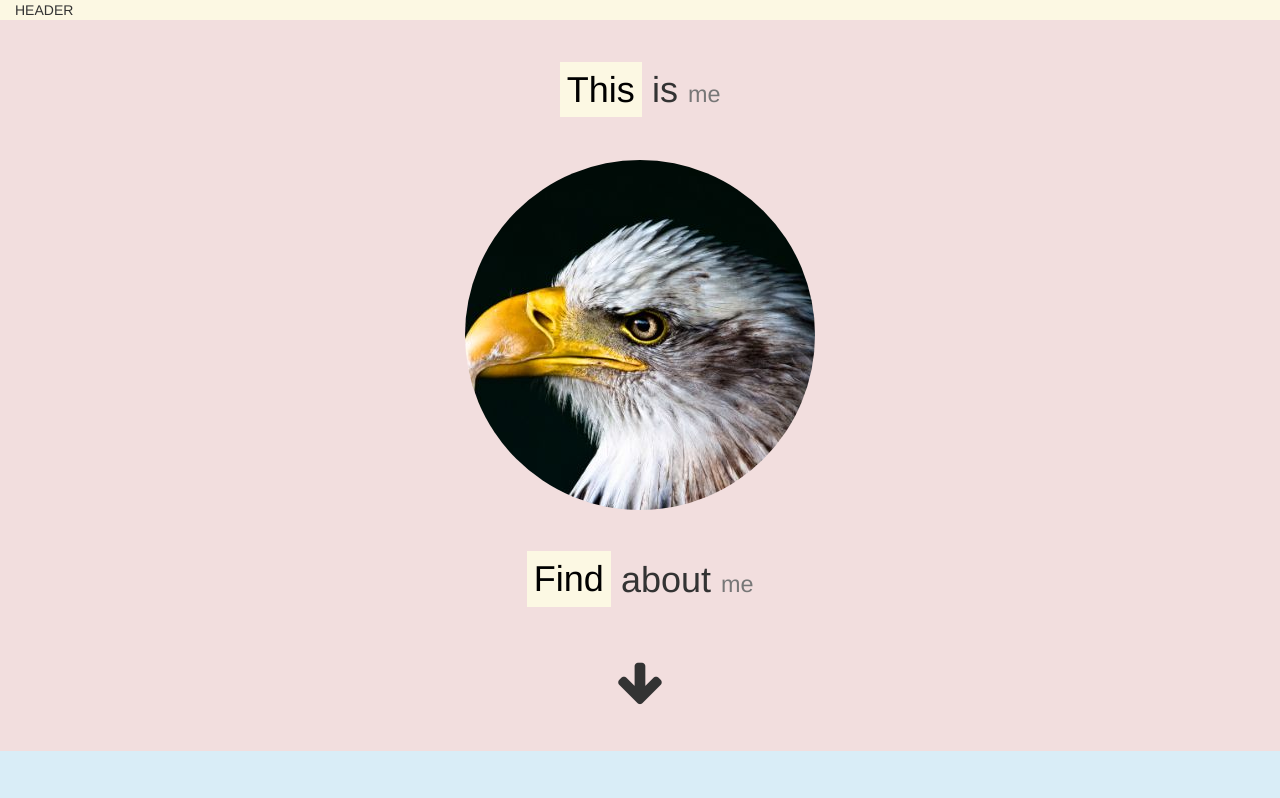
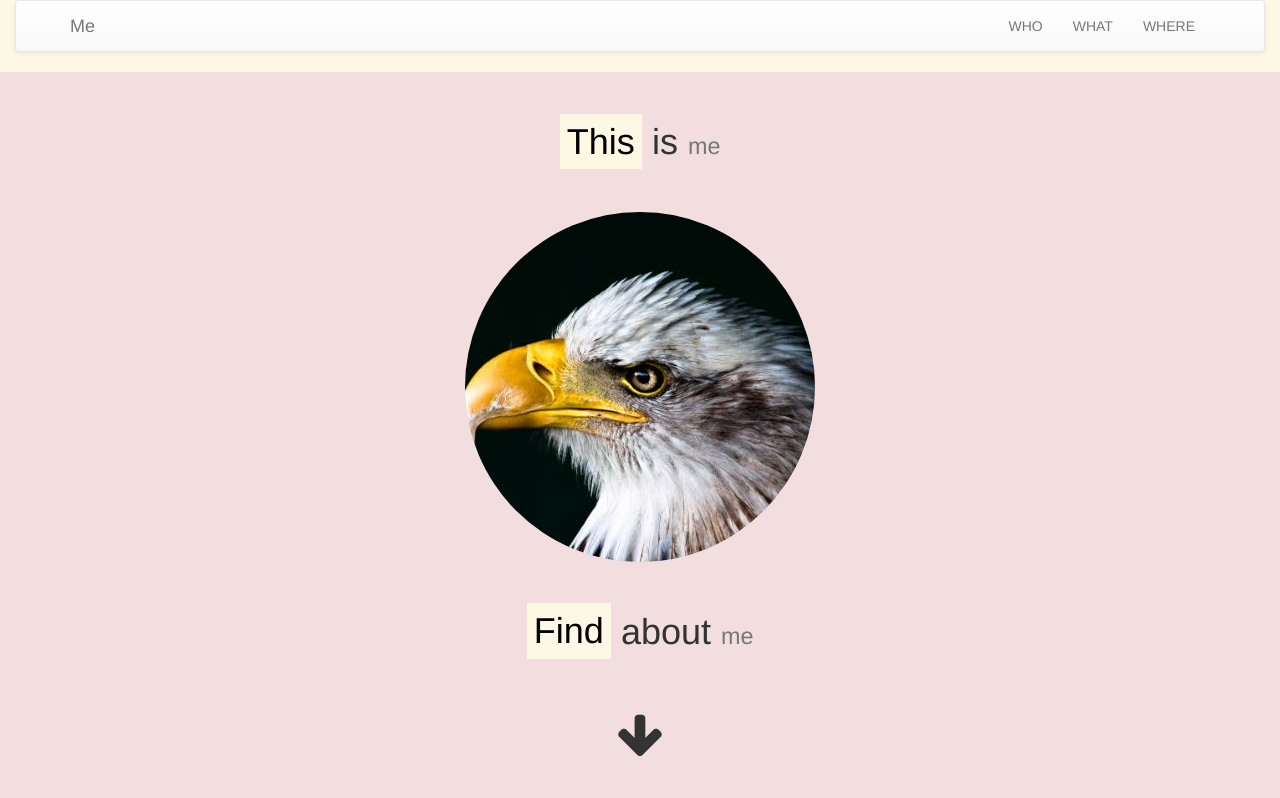
Before and after one commit to radubcrisan/cv-v2-bootstrap, a plain HTML site: page index.html in a window 1280 px wide. Shown: the top 798 px of the page. Drawn offline with Linux system fonts and the light colour scheme.

Commit message:
add navbar

```diff
--- a/index.html
+++ b/index.html
@@ -12,7 +12,25 @@
     </head>
     <body>
         <!-- Header -->
-        <div class="container-fluid bg-warning">HEADER</div>
+        <div class="container-fluid bg-warning">
+            <nav class="navbar navbar-default">
+                <div class="container">
+                    <div class="navbar-header">
+                        <button type="button" class="navbar-toggle" data-toggle="collapse" data-target="#myMenu">
+
+                        </button>
+                        <a class="navbar-brand" href="#">Me</a>
+                    </div>
+                    <div class="collapse navbar-collapse" id="myMenu">
+                        <ul class="nav navbar-nav navbar-right">
+                            <li><a href="#">WHO</a></li>
+                            <li><a href="#">WHAT</a></li>
+                            <li><a href="#">WHERE</a></li>
+                        </ul>
+                    </div>
+                </div>
+            </nav>
+        </div>
         <!-- Main Picture -->
         <div class="container-fluid bg-danger text-center main-picture">
             <h1 class="first-h1"><mark>This</mark> is <small>me</small></h1>
@@ -21,6 +39,7 @@
         </div>
         <!-- About Me -->
         <div class="container-fluid bg-info about-me">
+            <div class="container">
                 <p class="text-info bg-primary">Lorem ipsum dolor sit amet, consectetur adipiscing elit. <span>Text Inline-Block</span> Sed eu commodo ex. Integer id nisl finibus, semper nisi pellentesque, ultrices diam. Praesent consectetur, neque et maximus tincidunt, lorem eros iaculis lorem, ut imperdiet erat ipsum luctus augue. Sed vel nunc sit amet nibh interdum auctor mattis nec urna. Nam turpis orci, tincidunt sit amet faucibus at, iaculis quis diam. Cras imperdiet commodo purus in sollicitudin. Proin et enim enim. Cras feugiat magna vel lectus vehicula, sed tristique augue iaculis. Suspendisse elit dui, porttitor vitae bibendum at, facilisis sit amet enim. Nam pulvinar quam eu pellentes"que accumsan. Pellentesque habitant morbi tristique senectus et netus et malesuada fames ac turpis egestas.</p>
 
                 <div class="table-me">
@@ -95,7 +114,7 @@
                         </tr>
                     </tbody>
                 </table>
-
+            </div>
         </div>
         <!-- Footer -->
         <div class="container-fluid bg-warning footer-me">
```
Lines whose indentation alone changed are shown as unchanged.
